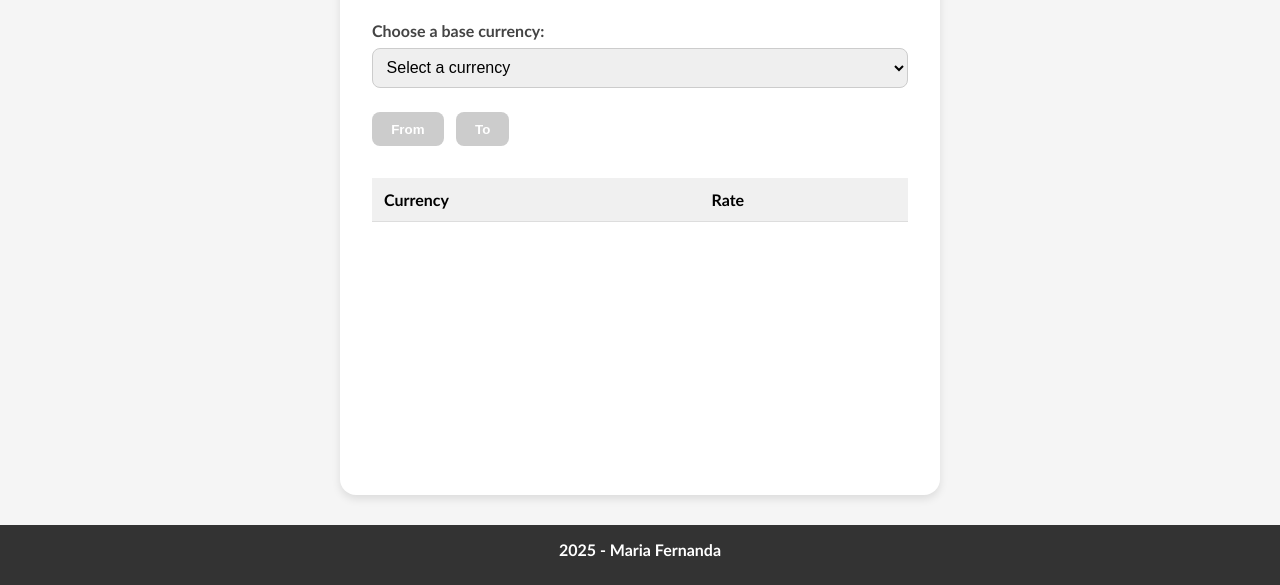
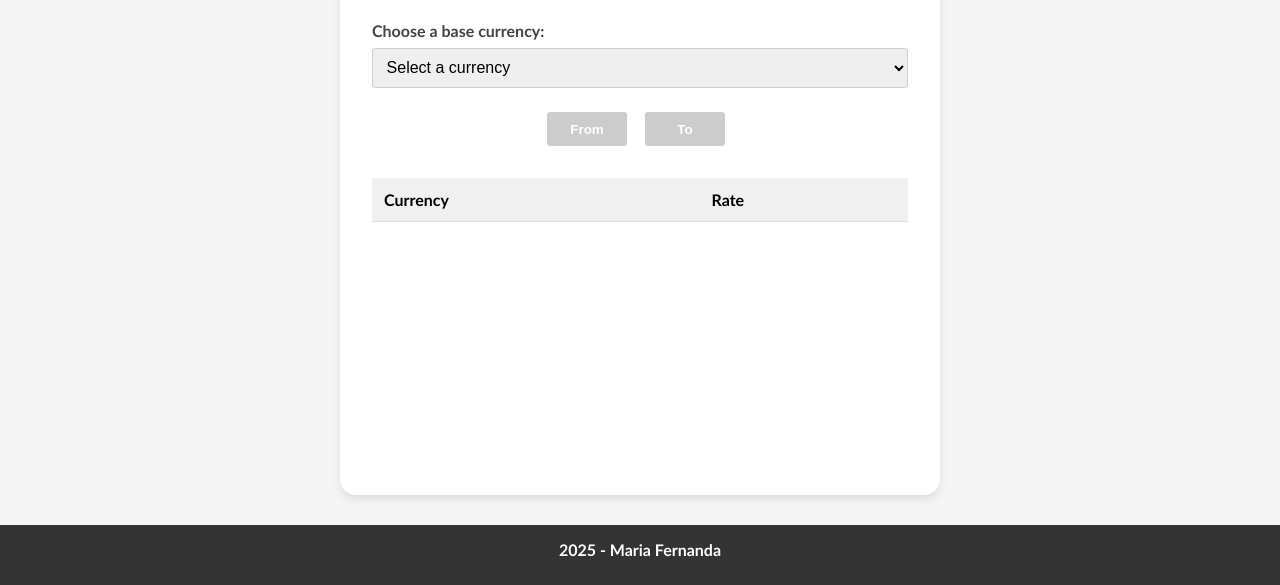
Before and after one commit to mfernandail/15_week, a plain HTML site: page index.html in a window 1280 px wide. Shown: the part 215-800 px from the top of the page. Drawn offline with Linux system fonts and the light colour scheme; no server answers.

Commit message:
Add style btn

```diff
--- a/styles.css
+++ b/styles.css
@@ -54,7 +54,7 @@ label {
 select {
   width: 100%;
   padding: 0.6rem;
-  border-radius: 0.5rem;
+  border-radius: 0.2rem;
   border: 1px solid #ccc;
   margin-bottom: 1rem;
   font-size: 1rem;
@@ -64,12 +64,13 @@ button {
   padding: 0.6rem 1.2rem;
   margin: 0.5rem 0.5rem 1rem 0;
   border: none;
-  border-radius: 0.5rem;
+  border-radius: 0.2rem;
   background-color: #0077cc;
   color: white;
   cursor: pointer;
   font-weight: bold;
   transition: background-color 0.2s;
+  width: 80px;
 }
 
 button:disabled {
@@ -106,3 +107,9 @@ p {
 .result tbody tr:hover {
   background-color: #f9f9f9;
 }
+
+.btn {
+  display: flex;
+  justify-content: center;
+  gap: 10px;
+}
```
